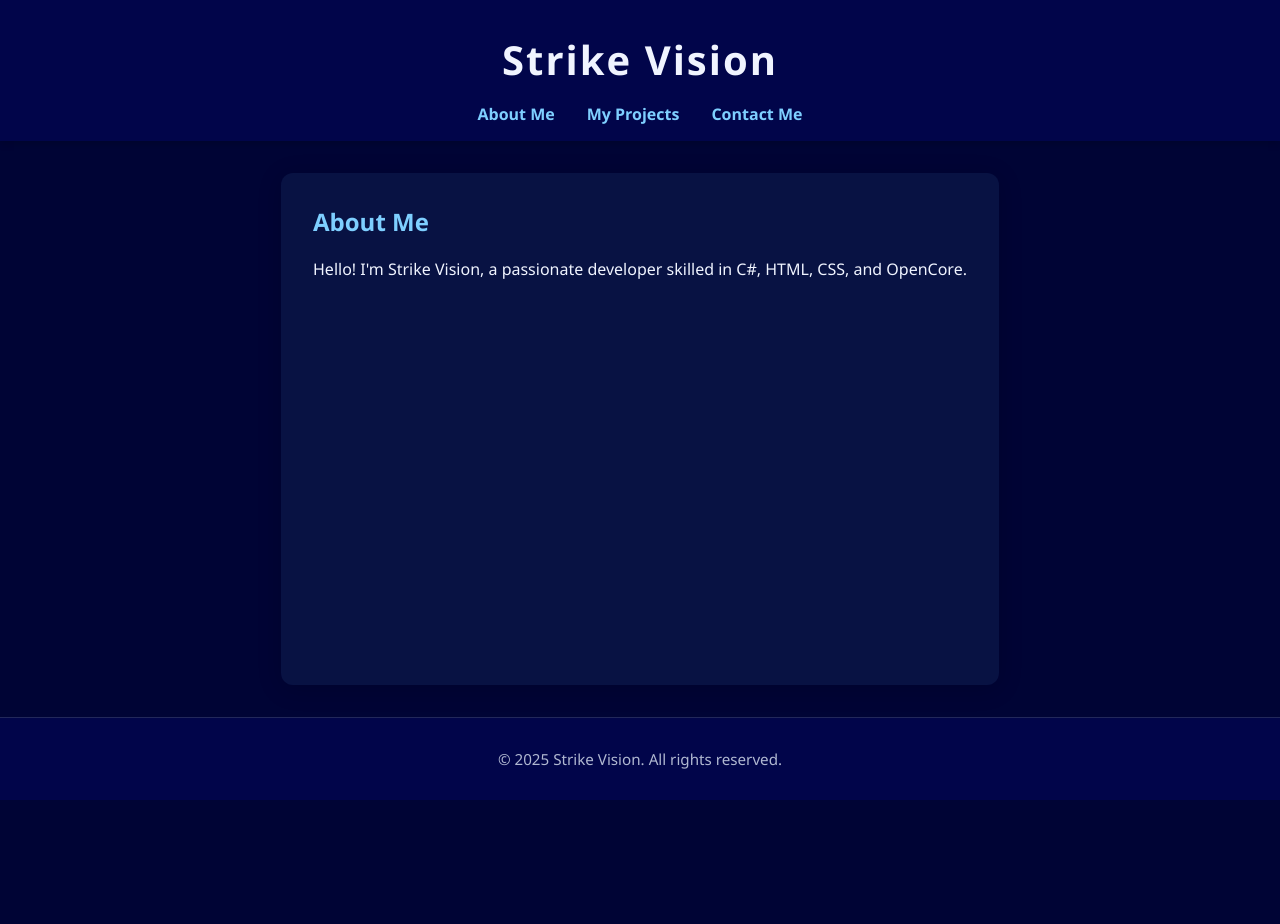
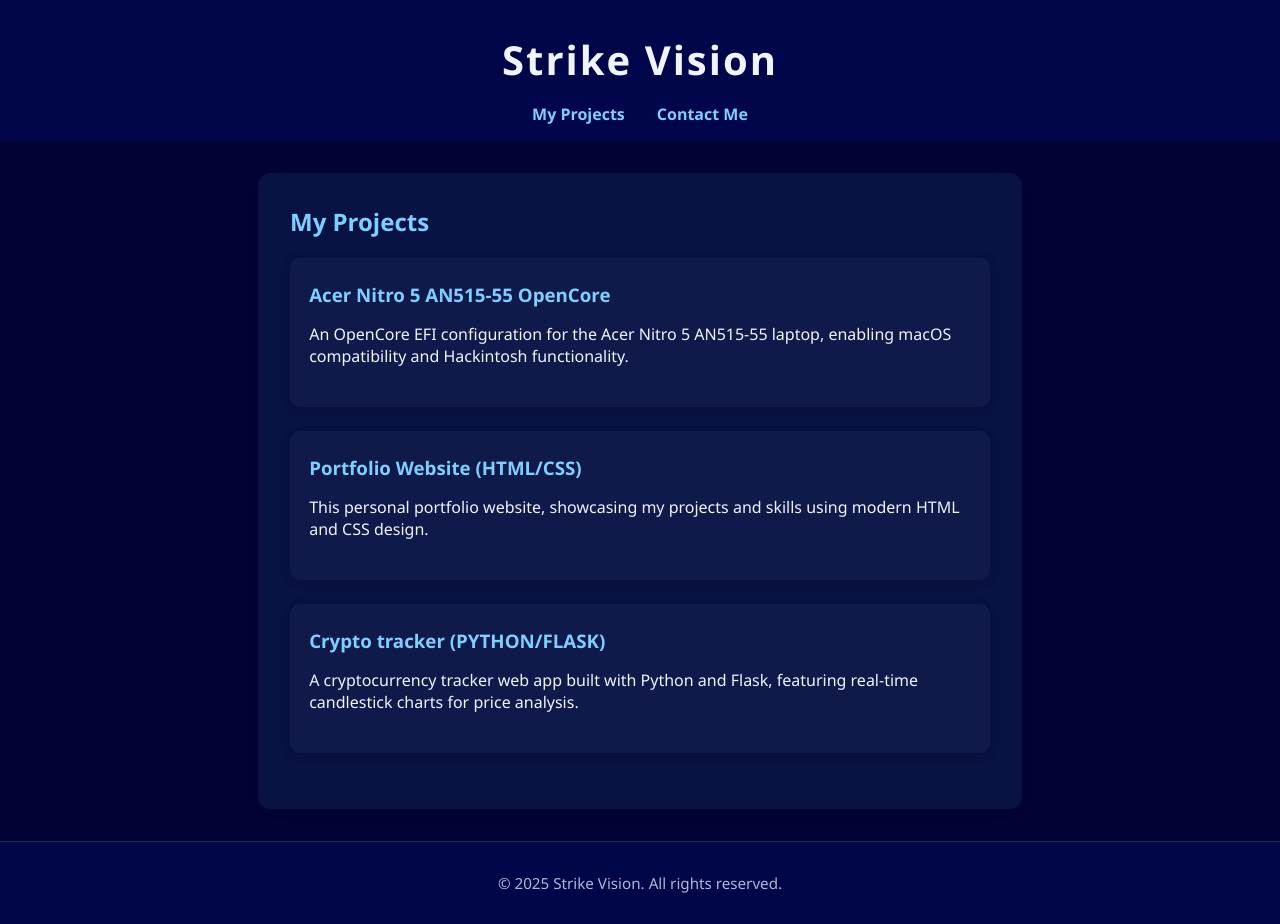
Before and after one commit to Strike-Vision/strike-vision.github.io, a plain HTML site: page index.html in a window 1280 px wide. Before the commit the page ends 800 px from the top, so only its background shows below. Drawn offline with Linux system fonts and the light colour scheme.

Commit message:
add strike-crypto project

```diff
--- a/index.html
+++ b/index.html
@@ -3,7 +3,7 @@
 <head>
     <meta charset="UTF-8">
     <meta name="viewport" content="width=device-width, initial-scale=1.0">
-    <title>About Me - Strike Vision</title>
+    <title>My Projects - Strike Vision</title>
     <link rel="stylesheet" href="styles/main.css">
 </head>
 <body>
@@ -11,15 +11,25 @@
         <h1>Strike Vision</h1>
         <nav>
             <ul>
-                <li><a href="index.html">About Me</a></li>
-                <li><a href="projects.html">My Projects</a></li>
+                <li><a href="index.html">My Projects</a></li>
                 <li><a href="contact.html">Contact Me</a></li>
             </ul>
         </nav>
     </header>
     <section>
-        <h2>About Me</h2>
-        <p>Hello! I'm Strike Vision, a passionate developer skilled in C#, HTML, CSS, and OpenCore.</p>
+        <h2>My Projects</h2>
+        <div class="project-box">
+            <h3><a href="https://github.com/Strike-Vision/Acer-nitro5-an515-55-opencore" target="_blank">Acer Nitro 5 AN515-55 OpenCore</a></h3>
+            <p>An OpenCore EFI configuration for the Acer Nitro 5 AN515-55 laptop, enabling macOS compatibility and Hackintosh functionality.</p>
+        </div>
+        <div class="project-box">
+            <h3><a href="https://github.com/Strike-Vision/strike-vision.github.io" target="_blank">Portfolio Website (HTML/CSS)</a></h3>
+            <p>This personal portfolio website, showcasing my projects and skills using modern HTML and CSS design.</p>
+        </div>
+        <div class="project-box">
+            <h3><a href="https://github.com/Strike-Vision/strike-crypto" target="_blank">Crypto tracker (PYTHON/FLASK)</a></h3>
+            <p>A cryptocurrency tracker web app built with Python and Flask, featuring real-time candlestick charts for price analysis.</p>
+        </div>
     </section>
     <footer>
         <p>&copy; 2025 Strike Vision. All rights reserved.</p>
```
Also changed, not shown: contact.html (+1 -2 lines), projects.html (deleted, +0 -35 lines).
